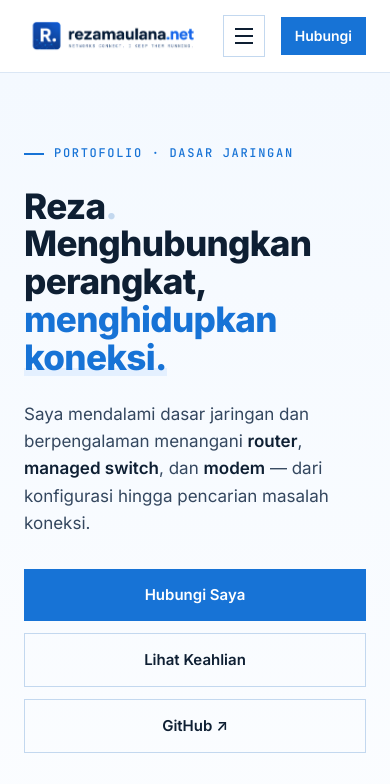
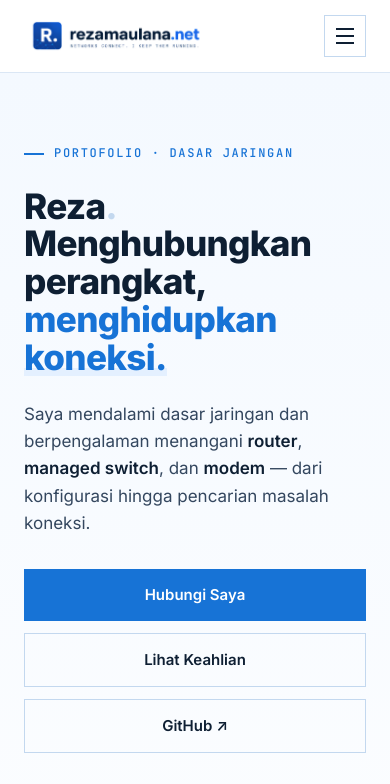
Before and after one commit to reza-maulanaa/network, a React (Vite) app: page / in a window 390 px wide. Shown: the top 784 px of the page. Built offline with nearby package versions, Linux system fonts and the light colour scheme.

Commit message:
fix mobile

```diff
--- a/src/App.css
+++ b/src/App.css
@@ -686,6 +686,7 @@
 
   .header-inner {
     height: 72px;
+    gap: var(--space-3);
   }
 
   .brand-logo {
@@ -702,7 +703,7 @@
   }
 
   .header-cta {
-    padding: 8px 14px;
+    display: none;
   }
 
   .hero h1 {
```
